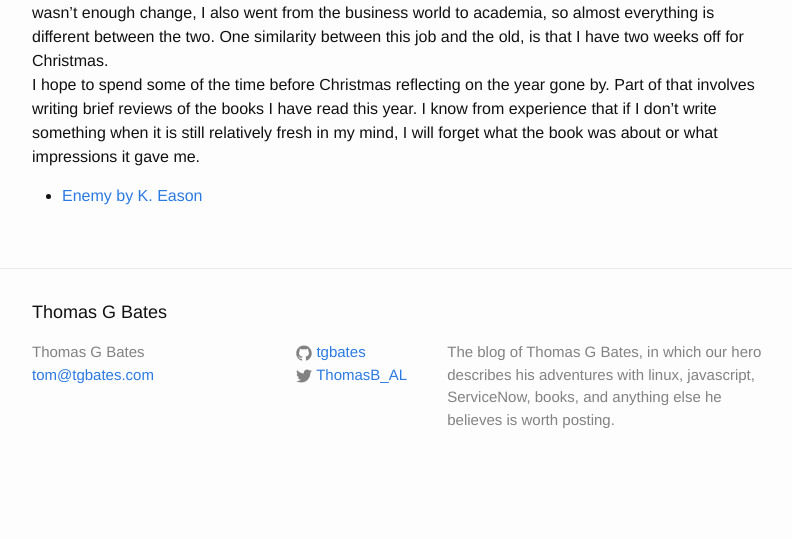
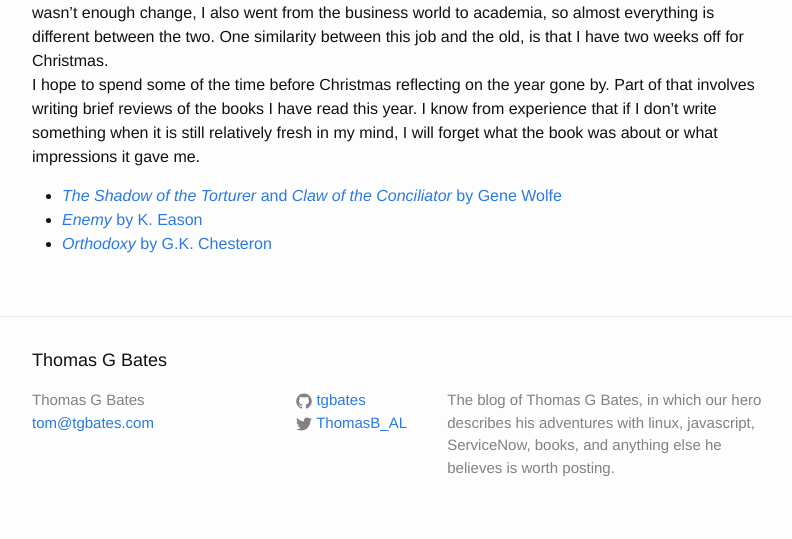
Before and after one commit to tgbates/tgbates.github.io, a Jekyll site: the page built from _posts/2016-12-11-books-read-in-2016.markdown, in a window 1280 px wide. Shown: the part 645-1184 px from the top of the page, without its empty margins (238-1030 px from the left). Built offline with Jekyll 4.4.1, drawn with Linux system fonts in a browser that asks for light colours; comment, search, counter and statistics services are not loaded; before the commit the page ends 1136 px from its top, so only the background shows below that.

Commit message:
Orthodoxy by Chesterton

```diff
--- a/_posts/2016-12-11-books-read-in-2016.markdown
+++ b/_posts/2016-12-11-books-read-in-2016.markdown
@@ -22,4 +22,6 @@ still relatively fresh in my mind, I will forget what the book was about or what
 impressions it gave me.
 
 
- * [Enemy by K. Eason](/blog/2016/12/11/enemy-by-k-eason.html)
+ * [_The Shadow of the Torturer_ and _Claw of the Conciliator_ by Gene Wolfe](/blog/2016/10/15/re-reading-gene-wolfe-the-book-of-the-new-sun-series.html)
+ * [_Enemy_ by K. Eason](/blog/2016/12/11/enemy-by-k-eason.html)
+ * [_Orthodoxy_ by G.K. Chesteron](/blog/2016/12/30/orthodoxy-chesterton.html)
```
Also changed, not shown: _posts/2016-12-30-orthodoxy-chesterton.markdown (added, +69 -0 lines).
